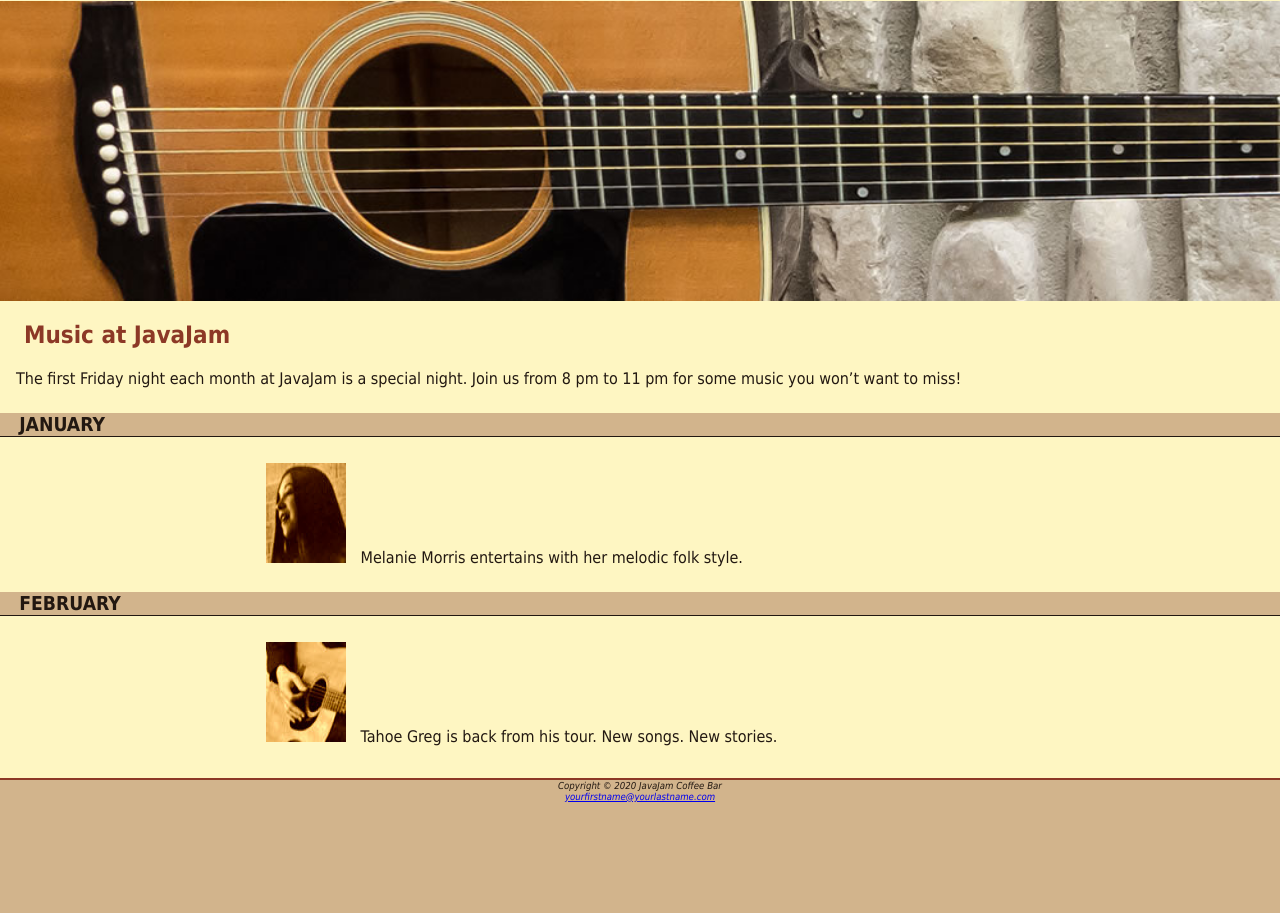
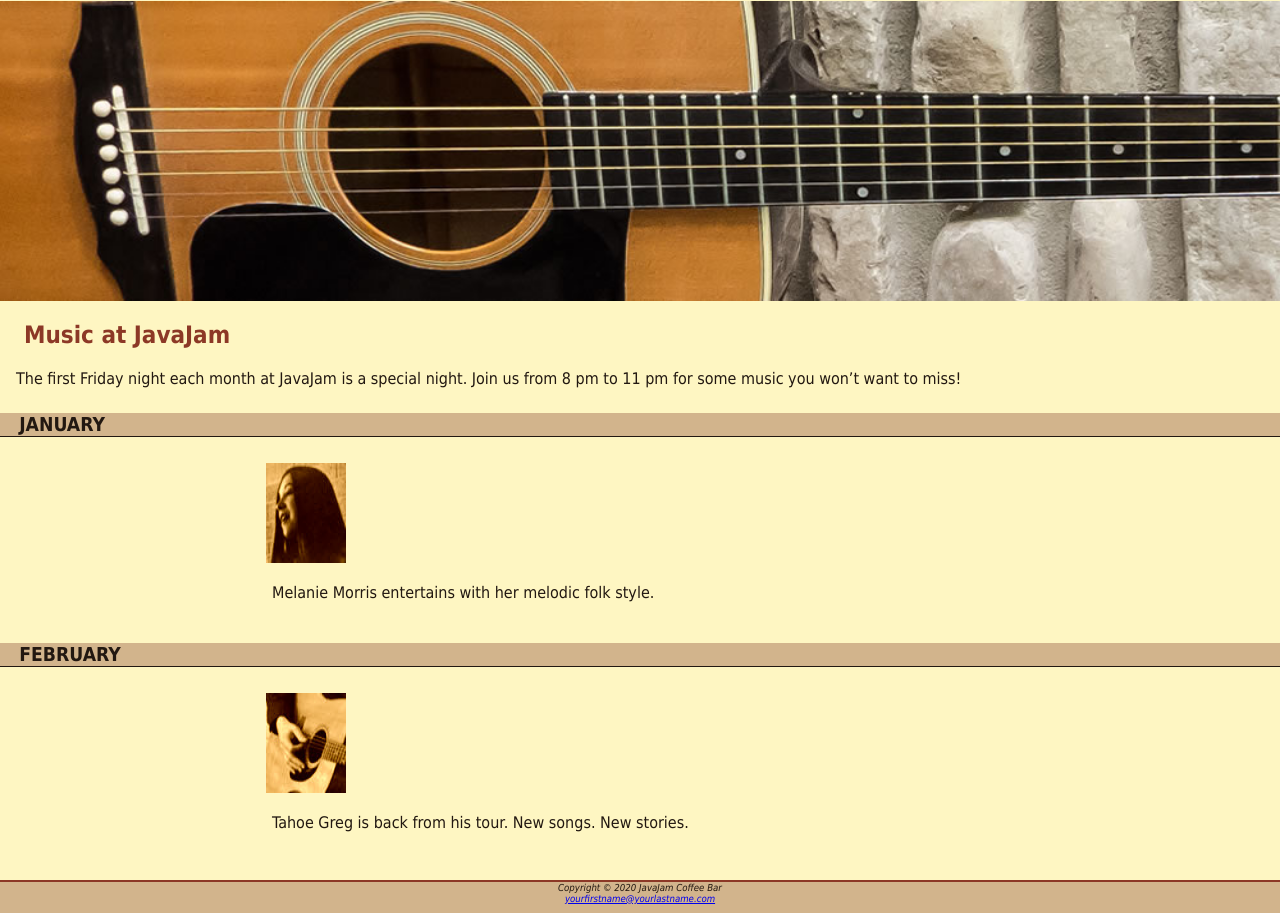
Before and after one commit to leslie-acevedo/javajam7, a plain HTML site: page music.html in a window 1280 px wide. Shown: the part 354-1267 px from the top of the page. Before the commit the page ends 1165 px from the top, so only its background shows below. Drawn offline with Linux system fonts and the light colour scheme.

Commit message:
Update music.html

```diff
--- a/music.html
+++ b/music.html
@@ -3,6 +3,7 @@
 <head>
 <title>JavaJam Coffee Bar Music</title>
 <meta charset="utf-8">
+<meta name="viewport" content="width-device-width, initial-scale-1.0">
 <link href="javajam.css" rel="stylesheet">
 </head>
 <body>
@@ -27,12 +28,12 @@
 <h4>January</h4>
 <div class="details">
 <a href="melanie.jpg"><img src="melaniethumb.jpg" class="floatleft" alt="Melanie" width="100" height="100"></a>
-Melanie Morris entertains with her melodic folk style.
+<p>Melanie Morris entertains with her melodic folk style.</p>
 </div>
 <h4>February</h4>
 <div class="details">
 <a href="greg.jpg"><img src="gregthumb.jpg" class="floatleft" alt="Tahoe Greg" width="100" height="100"></a>
-Tahoe Greg is back from his tour. New songs. New stories.
+<p>Tahoe Greg is back from his tour. New songs. New stories.</p>
 </div>
 </main>
 <footer>
```
